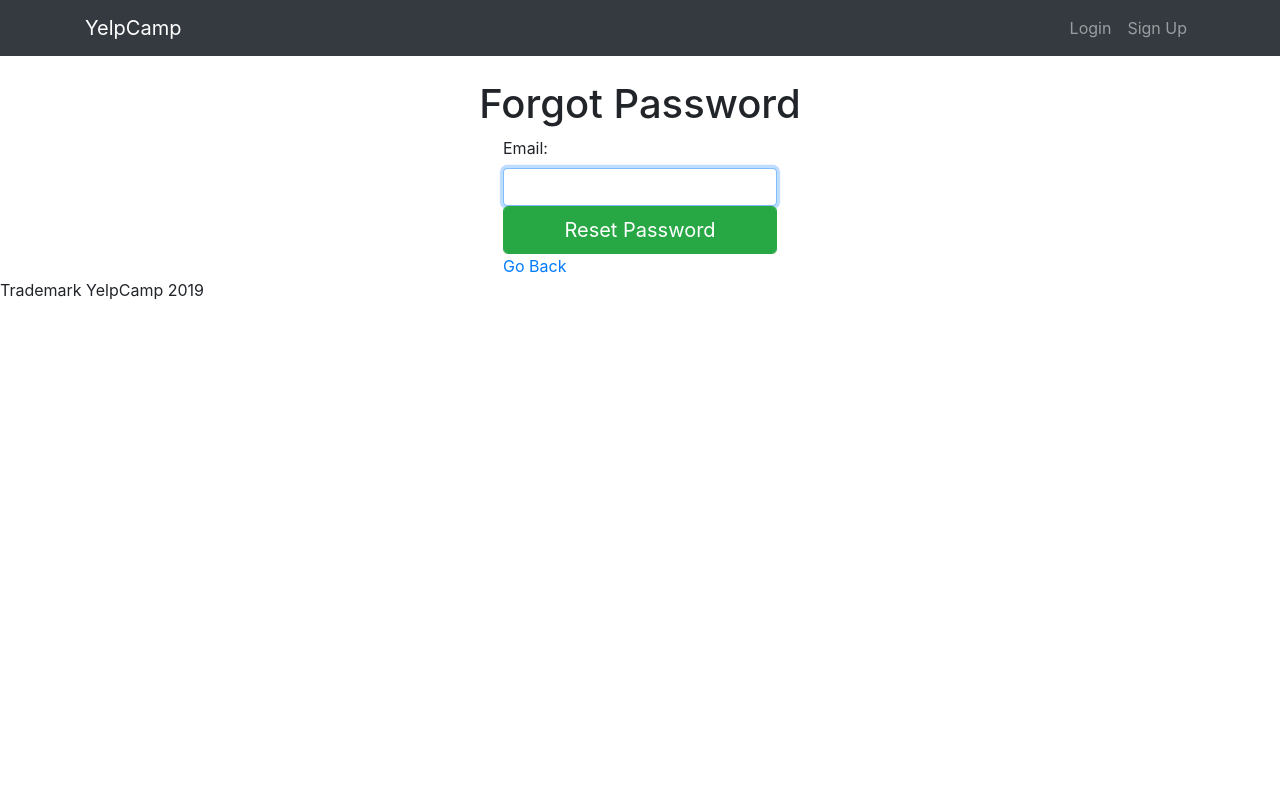
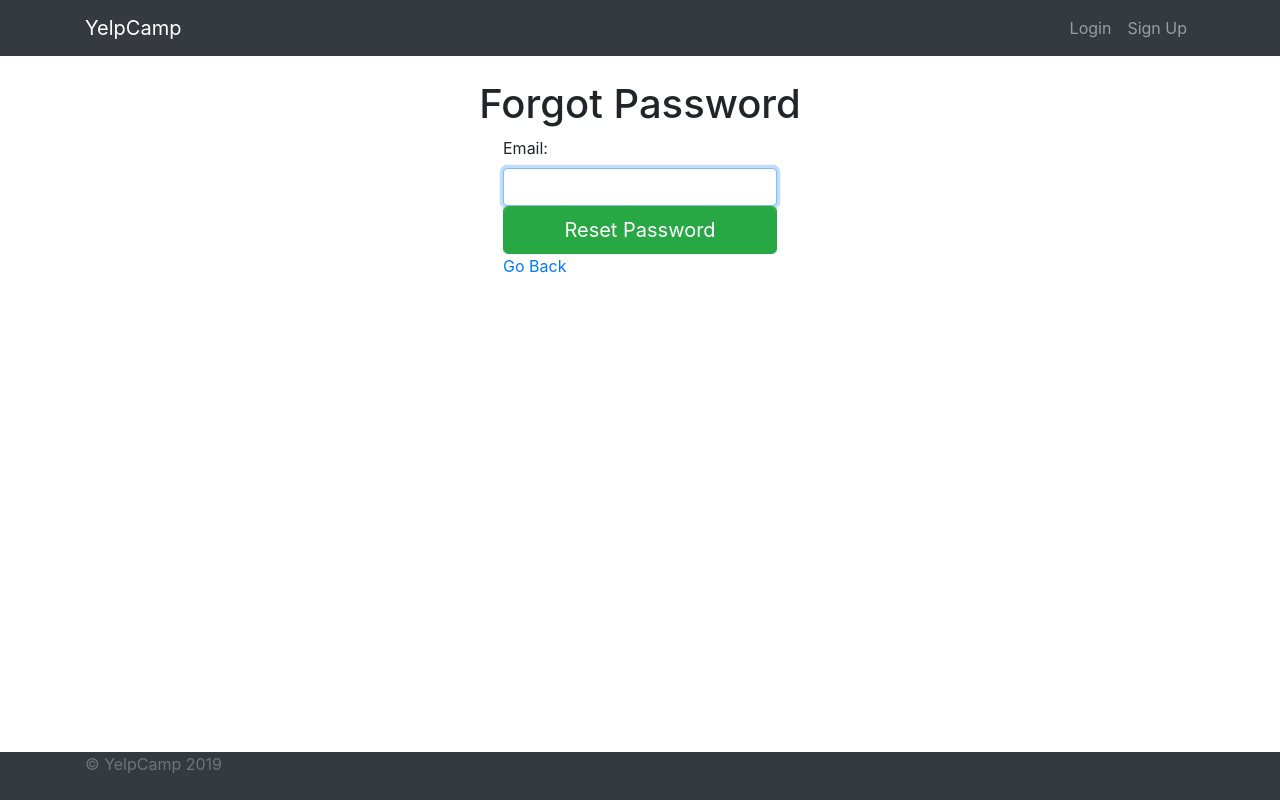
Before and after one commit to dustyfingers/webdev-bootcamp, a Node server app: page /forgot in a window 1280 px wide. Run offline with Node 20, Linux system fonts and the light colour scheme; some libraries are stand-ins or nearby versions.

Commit message:
fixing footer, margins collapsing in footer though needs to be fixed

```diff
--- a/yelpcamp/public/stylesheets/main.css
+++ b/yelpcamp/public/stylesheets/main.css
@@ -22,3 +22,15 @@
 .checked {
   color: orange;
 }
+html {
+  position: relative;
+  min-height: 100%;
+}
+
+.footer {
+  position: absolute;
+  bottom: 0;
+  width: 100%;
+  height: 3rem; /* Set the fixed height of the footer here */
+  background-color: #343A40;
+}
--- a/yelpcamp/views/partials/footer.ejs
+++ b/yelpcamp/views/partials/footer.ejs
@@ -1,7 +1,12 @@
-    <p>Trademark YelpCamp 2019</p>
+    <footer class="footer mt-4">
+      <div class="container m-auto">
+        <span class="text-muted m-auto"><p>&copy; YelpCamp 2019</p></span>
+      </div>
+    </footer>
     <!-- imports for bootstrap: jQuery, popper.js, bootstrap js -->
     <script src="https://code.jquery.com/jquery-3.2.1.slim.min.js" integrity="sha384-KJ3o2DKtIkvYIK3UENzmM7KCkRr/rE9/Qpg6aAZGJwFDMVNA/GpGFF93hXpG5KkN" crossorigin="anonymous"></script>
     <script src="https://cdnjs.cloudflare.com/ajax/libs/popper.js/1.12.9/umd/popper.min.js" integrity="sha384-ApNbgh9B+Y1QKtv3Rn7W3mgPxhU9K/ScQsAP7hUibX39j7fakFPskvXusvfa0b4Q" crossorigin="anonymous"></script>
     <script src="https://maxcdn.bootstrapcdn.com/bootstrap/4.0.0/js/bootstrap.min.js" integrity="sha384-JZR6Spejh4U02d8jOt6vLEHfe/JQGiRRSQQxSfFWpi1MquVdAyjUar5+76PVCmYl" crossorigin="anonymous"></script>
   </body>
+
 </html>
```
